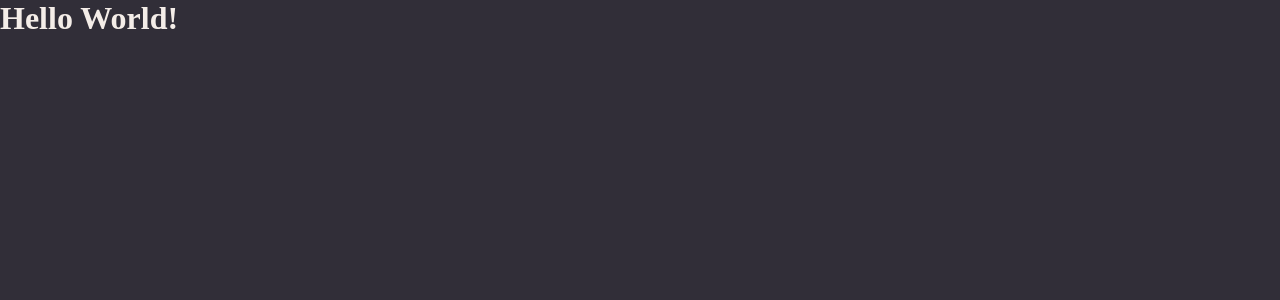
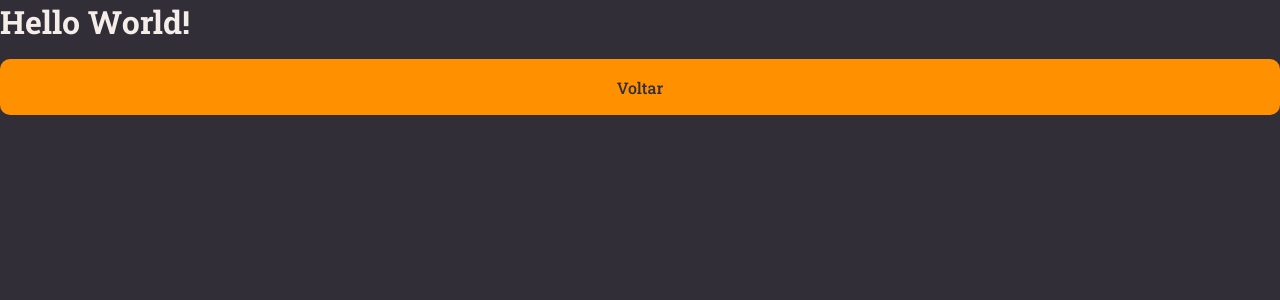
Before and after one commit to EmilySSouza/Rocketnotes, a React (Vite) app: page / in a window 1280 px wide. Shown: the top 300 px of the page. Built offline with nearby package versions, Linux system fonts and the light colour scheme.

Commit message:
feat: add components button and header

```diff
--- a/index.html
+++ b/index.html
@@ -3,6 +3,11 @@
   <head>
     <meta charset="UTF-8" />
     <meta name="viewport" content="width=device-width, initial-scale=1.0" />
+
+    <link rel="preconnect" href="https://fonts.googleapis.com">
+  <link rel="preconnect" href="https://fonts.gstatic.com" crossorigin>
+  <link href="https://fonts.googleapis.com/css2?family=Roboto+Slab:wght@100..900&display=swap" rel="stylesheet">
+
     <title>RocketNotes</title>
   </head>
   <body>
--- /dev/null
+++ b/src/components/Button/index.jsx
@@ -0,0 +1,9 @@
+import { Container } from "./styles";
+
+export function Button({ title }) {
+    return (
+    <Container type="button">
+        {title}
+    </Container>
+    )
+}
--- /dev/null
+++ b/src/components/Button/styles.js
@@ -0,0 +1,18 @@
+import styled from "styled-components";
+
+export const Container = styled.button`
+    width: 100%;
+    background-color: ${({ theme }) => theme.COLORS.ORANGE};
+    color: ${({ theme }) => theme.COLORS.BACKGROUND_800};
+
+    height: 56px;
+    border: 0;
+    padding: 0 16px;
+    margin-top: 16px;
+    border-radius: 10px;
+    font-weight: 500;
+
+    &:disabled {
+        opacity: 0.5;
+    }
+`;
--- /dev/null
+++ b/src/components/Header/styles.js
@@ -0,0 +1,5 @@
+import styled from "styled-components";
+
+export const Container = styled.header`
+
+`;
--- a/src/pages/Details/index.jsx
+++ b/src/pages/Details/index.jsx
@@ -1,10 +1,12 @@
-import { Conteiner } from "./styles"
+import { Container } from "./styles"
+import { Button } from "../../components/Button"
 
 export function Details() {
 
   return(
-    <Conteiner>
+    <Container>
       <h1>Hello World!</h1>
-    </Conteiner>
+      <Button title="Voltar"/>
+    </Container>
   )
 }
--- a/src/pages/Details/styles.js
+++ b/src/pages/Details/styles.js
@@ -1,4 +1,4 @@
 import styled from "styled-components";
 
-export const Conteiner = styled.div`
+export const Container = styled.div`
 `;
--- a/src/styles/global.js
+++ b/src/styles/global.js
@@ -10,6 +10,12 @@
     body {
         background-color: ${({ theme }) => theme.COLORS.BACKGROUND_800};
         color: ${({ theme }) => theme.COLORS.WHITE}
+    }
+
+    body, input, button, textarea {
+        font-family: "Roboto Slab", serif;
+        font-size: 16px;
+        outline: none;
     }
 
     a {
```
Also changed, not shown: src/components/Header/index.jsx (added).
